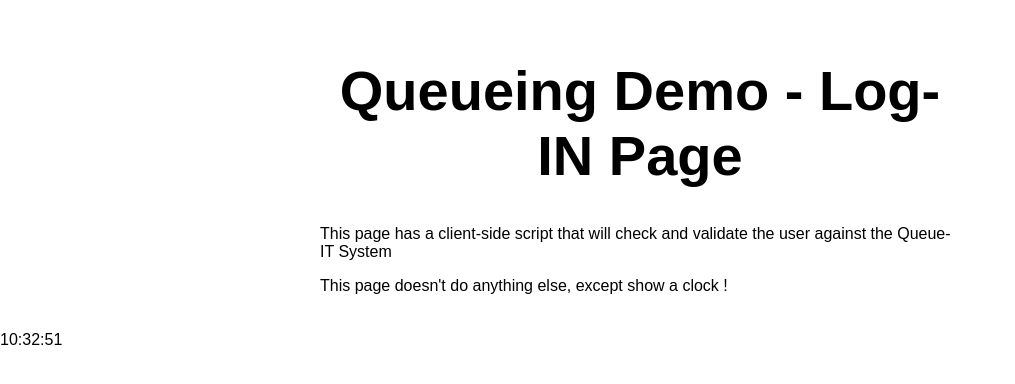
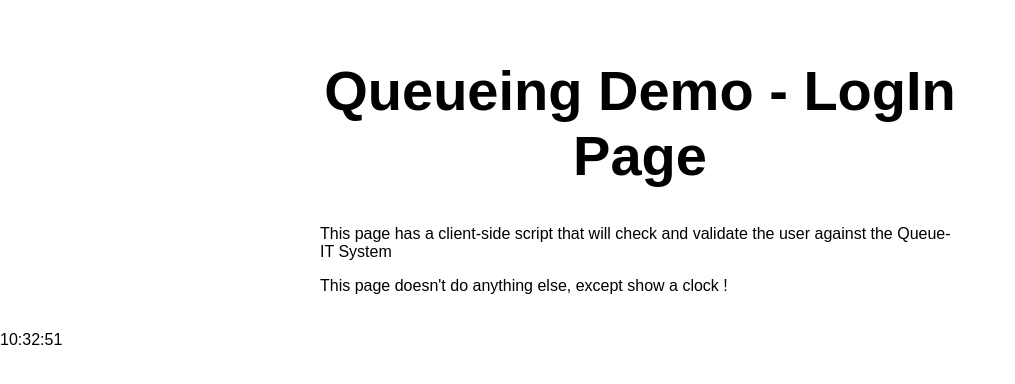
Before and after one commit to Mat-GW/static, a website: page src/login/index.html in a window 1280 px wide. Shown: the whole page, without its empty margins (0-1015 px from the left). Drawn offline with Linux system fonts and the light colour scheme.

Commit message:
Update index.html

```diff
--- a/src/login/index.html
+++ b/src/login/index.html
@@ -10,7 +10,7 @@
 
 <body>
   <main>
-    <h1>Queueing Demo - Log-IN Page</h1>
+    <h1>Queueing Demo - LogIn Page</h1>
     <p>This page has a client-side script that will check and validate the user against the Queue-IT System</p>
   <p></p>
   <p>This page doesn't do anything else, except show a clock !</p>
```
